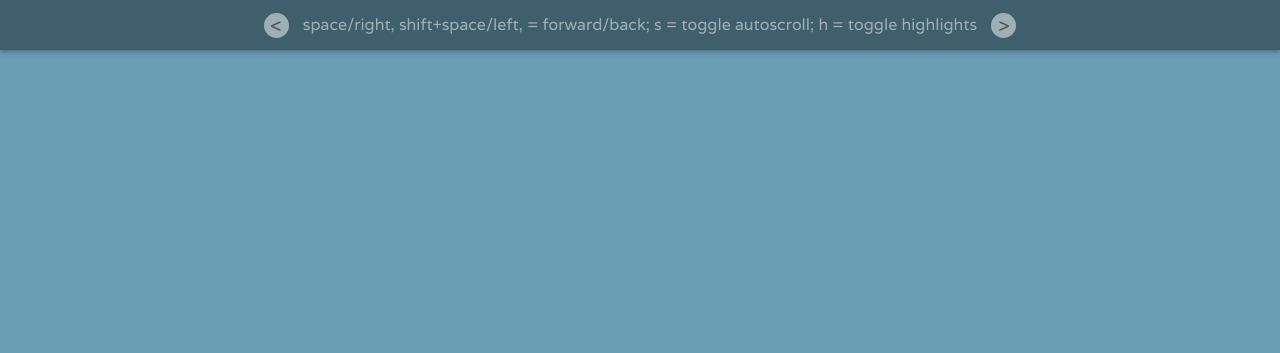
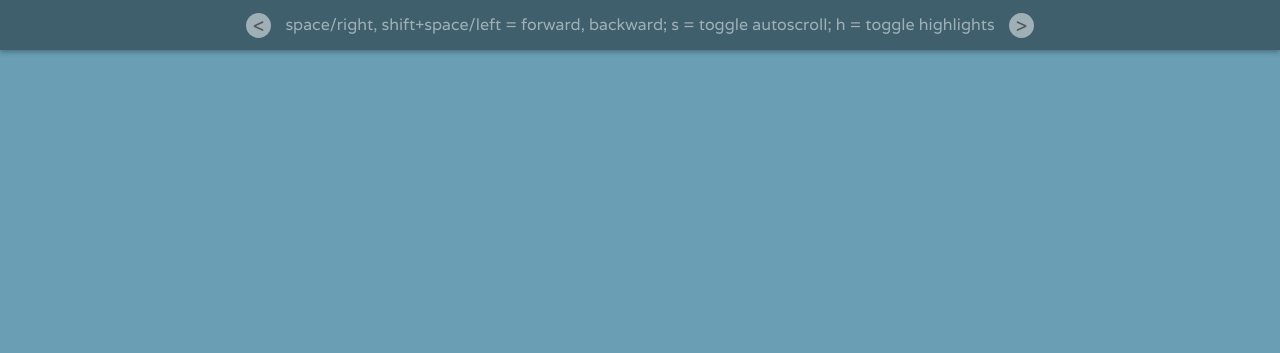
Before and after one commit to joepvl/surprise, a plain HTML site: page index.html in a window 1280 px wide. Shown: the top 353 px of the page. Drawn offline with Linux system fonts and the light colour scheme; a web font is replaced by a local one.

Commit message:
typo fix in top bar text

```diff
--- a/index.html
+++ b/index.html
@@ -12,7 +12,7 @@
           &lt;
         </a>
         <div class="top-bar-text">
-          space/right, shift+space/left, = forward/back; s = toggle autoscroll; h = toggle highlights
+          space/right, shift+space/left = forward, backward; s = toggle autoscroll; h = toggle highlights
         </div>
         <a href="#" class="next-btn">
           &gt;
```
